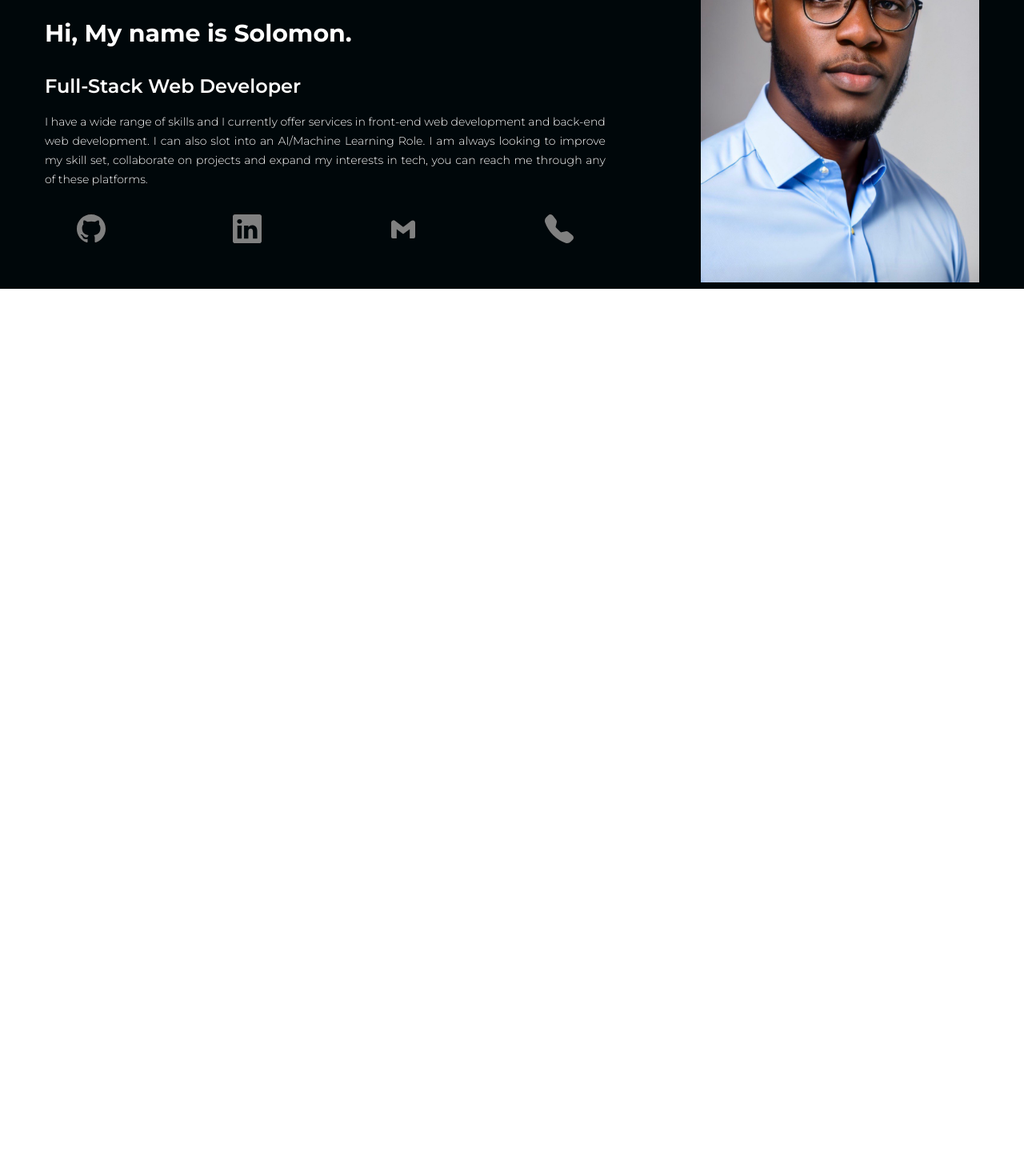
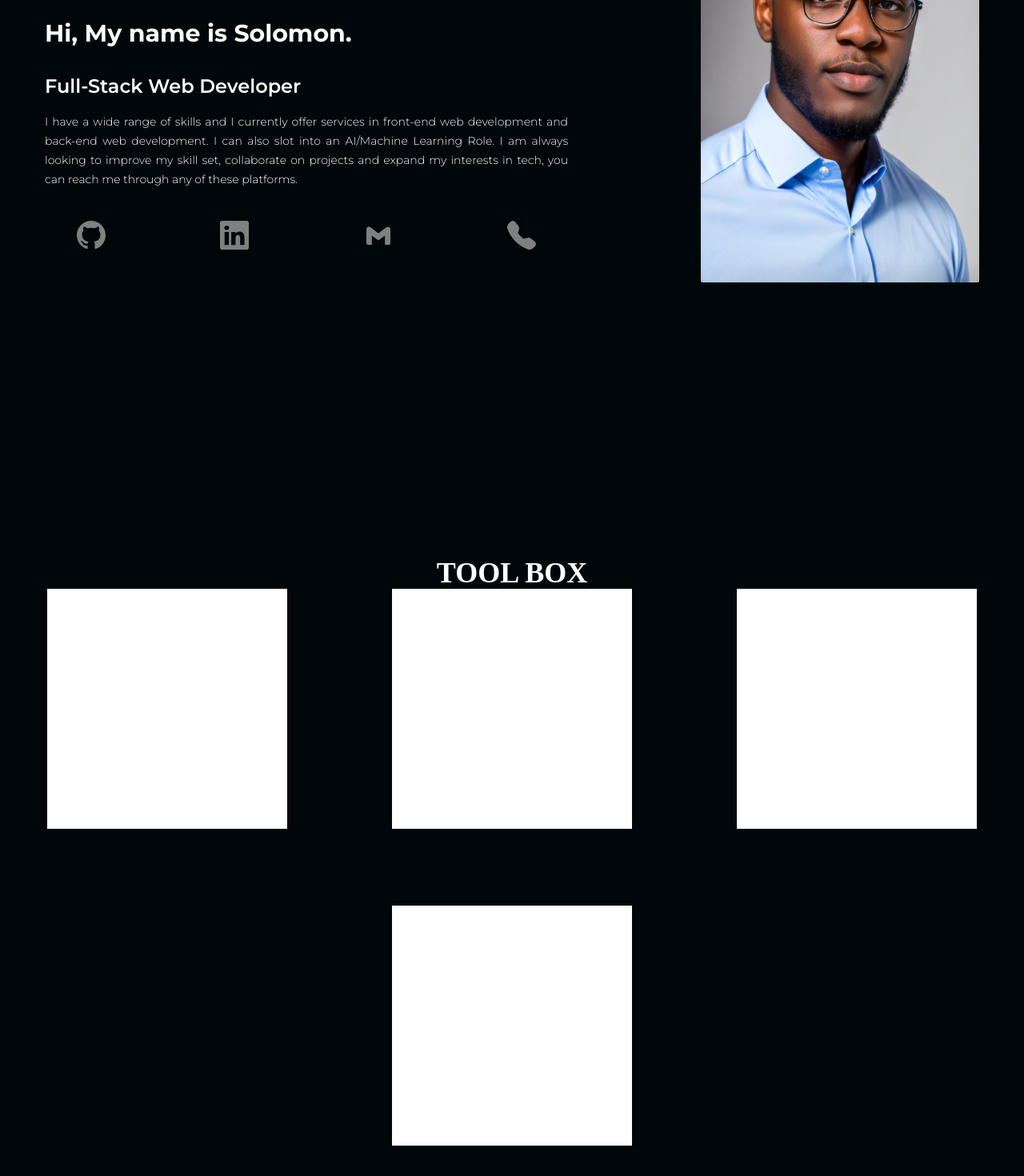
Before and after one commit to Uncle-Solomon/PortfolioV3, a React (Vite) app in the folder client/: page / in a window 1280 px wide. Shown: the part 360-1830 px from the top of the page at 80% size. Before the commit the page ends 800 px from the top, so only its background shows below. Built offline with nearby package versions, Linux system fonts and the light colour scheme; a web font is replaced by a local one.

Commit message:
first commit

```diff
--- a/client/src/App.tsx
+++ b/client/src/App.tsx
@@ -1,5 +1,6 @@
 import Hero from "./scenes/hero";
 import NavBar from "./scenes/navbar";
+import ToolBox from "./scenes/toolbox";
 
 function App() {
   return (
@@ -7,6 +8,7 @@ function App() {
       <div className="max-w-[1200px] mx-auto items-center px-4 py-2">
         <NavBar />
         <Hero />
+        <ToolBox />
       </div>
     </div>
   );
--- a/client/src/scenes/hero/index.tsx
+++ b/client/src/scenes/hero/index.tsx
@@ -6,8 +6,8 @@ type Props = {};
 
 function Hero({}: Props) {
   return (
-    <div className="flex justify-between mt-24">
-      <div className=" w-[60%] mr-6 items-center text-white mt-48">
+    <div className="flex justify-between mt-24 mb-16 min-h-screen">
+      <div className=" w-[56%] mr-6 items-center text-white mt-48">
         <p className="text-3xl font-bold font-montserrat mb-8">
           Hi, My name is Solomon.
         </p>
@@ -21,7 +21,7 @@ function Hero({}: Props) {
           my skill set, collaborate on projects and expand my interests in tech,
           you can reach me through any of these platforms.
         </p>
-        <div className="px-10 mt-8 flex justify-between">
+        <div className="px-10 mt-10 flex justify-between ">
           <BsGithub className="h-9 w-9 text-gray-50" />
           <BsLinkedin className="h-9 w-9 text-gray-50" />
           <BiLogoGmail className="h-9 w-9 text-gray-50" />
@@ -32,7 +32,7 @@ function Hero({}: Props) {
         <img
           src={picture}
           alt="portfolio picture"
-          className="w-[348px] h-[521px]"
+          className="w-[348px] h-[521px] rounded-sm"
         />
       </div>
     </div>
--- a/client/src/scenes/navbar/index.tsx
+++ b/client/src/scenes/navbar/index.tsx
@@ -3,7 +3,7 @@ type Props = {};
 
 function NavBar({}: Props) {
   return (
-    <div className="flex justify-between items-center md:mt-8 lg:mt-12">
+    <div className="relative flex justify-between items-center md:mt-8 lg:mt-12">
       <div>
         <h1 className="text-white text-4xl font-gloria font-bold">ASO</h1>
       </div>
--- /dev/null
+++ b/client/src/scenes/toolbox/index.tsx
@@ -0,0 +1,19 @@
+type Props = {};
+
+function ToolBox({}: Props) {
+  return (
+    <div className="h-screen">
+      <h1 className="text-white text-4xl font-patua text-center font-bold">
+        TOOL BOX
+      </h1>
+      <div className="flex flex-row flex-wrap justify-evenly gap-x-32 gap-y-24">
+        <div className="bg-white h-[300px] w-[300px]"></div>
+        <div className="bg-white h-[300px] w-[300px]"></div>
+        <div className="bg-white h-[300px] w-[300px]"></div>
+        <div className="bg-white h-[300px] w-[300px]"></div>
+      </div>
+    </div>
+  );
+}
+
+export default ToolBox;
```
